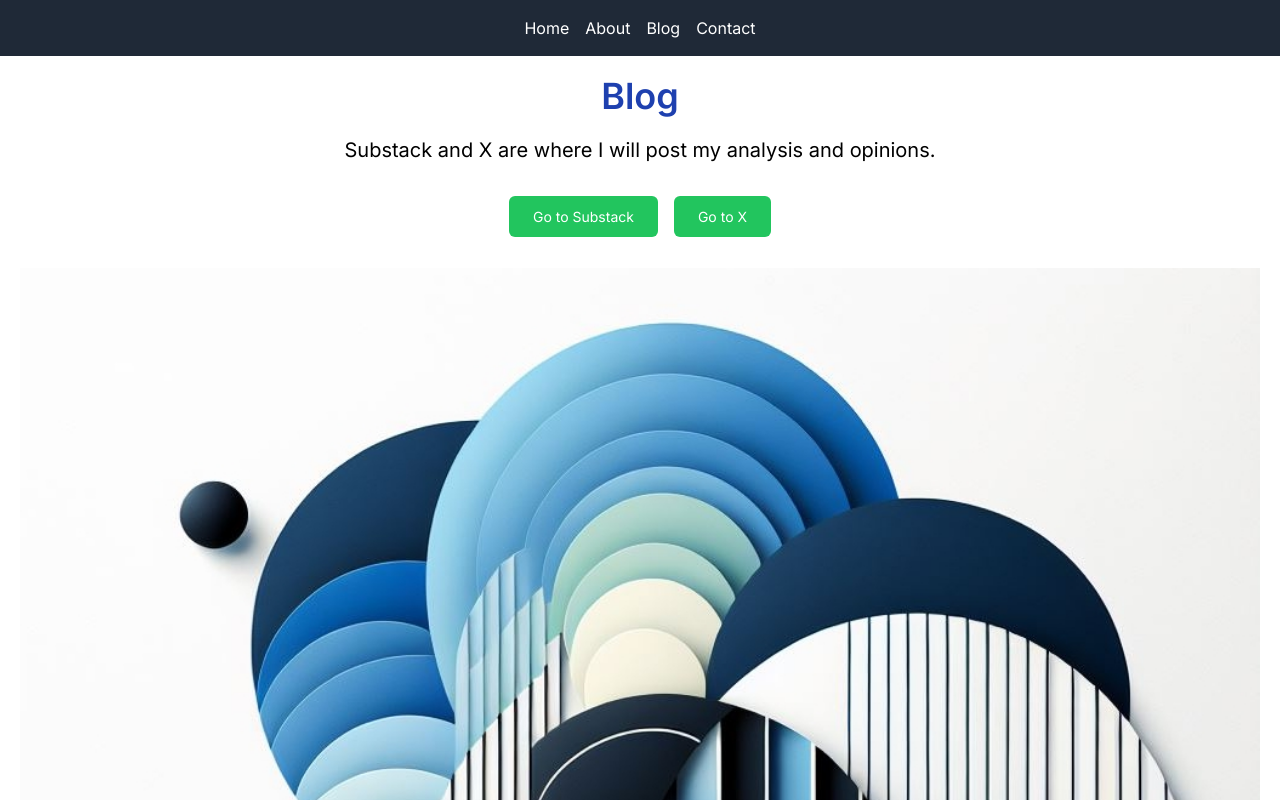
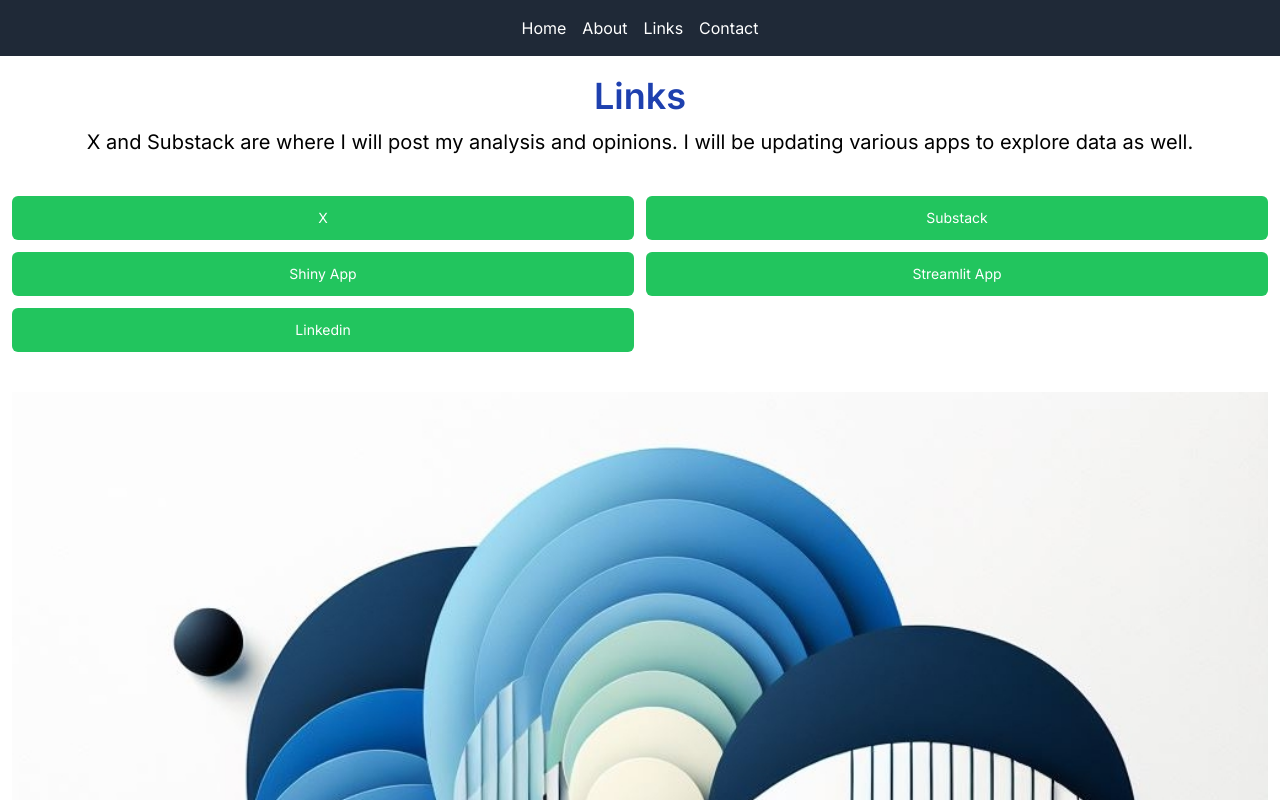
Before and after one commit to mdanishu/VSPersonal, a Next.js app: page /blog in a window 1280 px wide. Shown: the top 800 px of the page. Built offline with nearby package versions, Linux system fonts and the light colour scheme.

Commit message:
business verbage and more linkes

```diff
--- a/src/components/Navbar.tsx
+++ b/src/components/Navbar.tsx
@@ -13,7 +13,7 @@ const Navbar: React.FC = () => {
           About
         </Link>
         <Link href="/blog" passHref className="hover:text-gray-300">
-          Blog
+          Links
         </Link>
         <Link href="/contact" passHref className="hover:text-gray-300">
           Contact
--- a/src/pages/about.tsx
+++ b/src/pages/about.tsx
@@ -5,20 +5,38 @@ const About: React.FC = () => {
   return (
     <>
       <Navbar />
-      <main className="container mx-auto text-center py-5 px-3 sm:px-0">
+      <main className="container mx-auto text-center py-3 px-3 sm:px-0">
         <h1 className="text-4xl font-bold text-blue-800">About Me</h1>
-        <div className="mt-6 text-gray-600">
+        <div className="mt-3 text-gray-600">
           <p className="text-lg">
           My name is Danish, founder of Viden Strategy.
           </p>
           <p className="text-lg mt-4">
-          I went to business school at Rice University and built equity analysis skills in the Wright Fund. I also built biotech consulting skills in an accelerator in the Texas Medical Center.
+          I went to business school at Rice University and built equity analysis skills in the Wright Fund.
+          I also built biotech consulting skills in an accelerator in the Texas Medical Center.
           </p>
           <p className="text-lg mt-4">
-          I have worked in science for over 10 years, the first 8 were at an academic research institution in a variety of roles including mouse models in neuroscience, regulatory affairs for pediatric oncology, and internal consulting for both the clinical and research divisions. I have 5 years of clinical research experience and do planning and strategy for a biotech.
+          I have worked in science for over 10 years, the first 8 were at an academic
+          research institution in a variety of roles including mouse models in neuroscience,
+          regulatory affairs for pediatric oncology, and internal consulting for both the clinical
+          and research divisions. I have 5 years of clinical research experience and do planning and
+          strategy for a biotech. I am an active public and private investor since 2016, utilizing a variety of strategies.
 
           </p>
 
+        </div>
+
+        <h1 className="text-4xl font-bold text-blue-800 mt-5">About Viden Strategy</h1>
+        <div className="mt-3 text-gray-600">
+          <p className="text-lg mt-4">
+          Viden Strategy's mission is to use data to help businesses make strategic decisions</p>
+          <p className="text-lg mt-4">
+          Viden Strategy is my way of using my experience and skills to empower others. Simultaneously, I continue to exercise, build, and improve my skills. So it is a win win!
+
+          </p>
+         <p className="text-lg mt-4">
+          I will post analysis write ups, audio, and video to various channels like X, Substack, and YouTube. I will also create apps for people to use to explore data of interest. I provide consulting services for small businesses and individuals.
+          </p>
         </div>
       </main>
     </>
--- a/src/pages/blog.tsx
+++ b/src/pages/blog.tsx
@@ -7,17 +7,22 @@ const Blog: React.FC = () => {
     <div className="bg-white text-black">
       <Navbar />
       <main className="container mx-auto py-5">
-        <h1 className="text-4xl font-bold text-blue-800 text-center mb-58">Blog</h1>
-        <div className="text-center p-5">
+        <h1 className="text-4xl font-bold text-blue-800 text-center mb-58">Links</h1>
+        <div className="text-center p-3">
           <p className="text-xl mb-4">
-            Substack and X are where I will post my analysis and opinions.
+            X and Substack are where I will post my analysis and opinions. I will be updating various apps to explore data as well.
           </p>
           <br></br>
-          <div className="space-x-4 mb-8">
-            {/* External links do not use the Link component */}
-            <a href="https://viden.substack.com/" target="_blank" rel="noopener noreferrer" className="bg-green-500 text-white px-6 py-3 rounded-md text-sm font-medium">Go to Substack</a>
-            <a href="https://x.com/videndanish" target="_blank" rel="noopener noreferrer" className="bg-green-500 text-white px-6 py-3 rounded-md text-sm font-medium">Go to X</a>
-          </div>
+          <div className="grid grid-cols-1 sm:grid-cols-2 md:grid-cols-2 gap-3 mb-8">
+  {/* External links do not use the Link component */}
+  <a href="https://x.com/videndanish" target="_blank" rel="noopener noreferrer" className="bg-green-500 text-white px-6 py-3 rounded-md text-sm font-medium hover:bg-green-800"> X</a>
+  <a href="https://viden.substack.com/" target="_blank" rel="noopener noreferrer" className="bg-green-500 text-white px-6 py-3 rounded-md text-sm font-medium hover:bg-green-800"> Substack</a>
+  <a href="https://viden.shinyapps.io/shinyviden1/" target="_blank" rel="noopener noreferrer" className="bg-green-500 text-white px-6 py-3 rounded-md text-sm font-medium hover:bg-green-800">Shiny App</a>
+  <a href="https://litviden.streamlit.app/" target="_blank" rel="noopener noreferrer" className="bg-green-500 text-white px-6 py-3 rounded-md text-sm font-medium hover:bg-green-800"> Streamlit App</a>
+  <a href="https://www.linkedin.com/in/mohammad-danish-uddin/" target="_blank" rel="noopener noreferrer" className="bg-green-500 text-white px-6 py-3 rounded-md text-sm font-medium hover:bg-green-800"> Linkedin</a>
+
+</div>
+
           <div>
           <Image
             src="/videnpicgen1.jpeg" // Path to your image
--- a/src/pages/index.tsx
+++ b/src/pages/index.tsx
@@ -17,9 +17,9 @@ const Home: React.FC = () => {
             objectFit="contain" // this prop is used to resize and position the image within its box
             className="mb-1" // Add margin-bottom to create space between image and h1
           />
-          <h1 className="text-4xl font-bold text-gray-800">Welcome to My Personal Website.</h1>
+          <h1 className="text-4xl font-bold text-gray-800">Insight into the modern business</h1>
           <p className="text-xl text-gray-500 mt-4">
-            Discover more about me, read my blog, or get in touch.
+            Discover more about me, Viden Strategy, read my posts, try my apps, or get in touch.
 
 
           </p>
```
